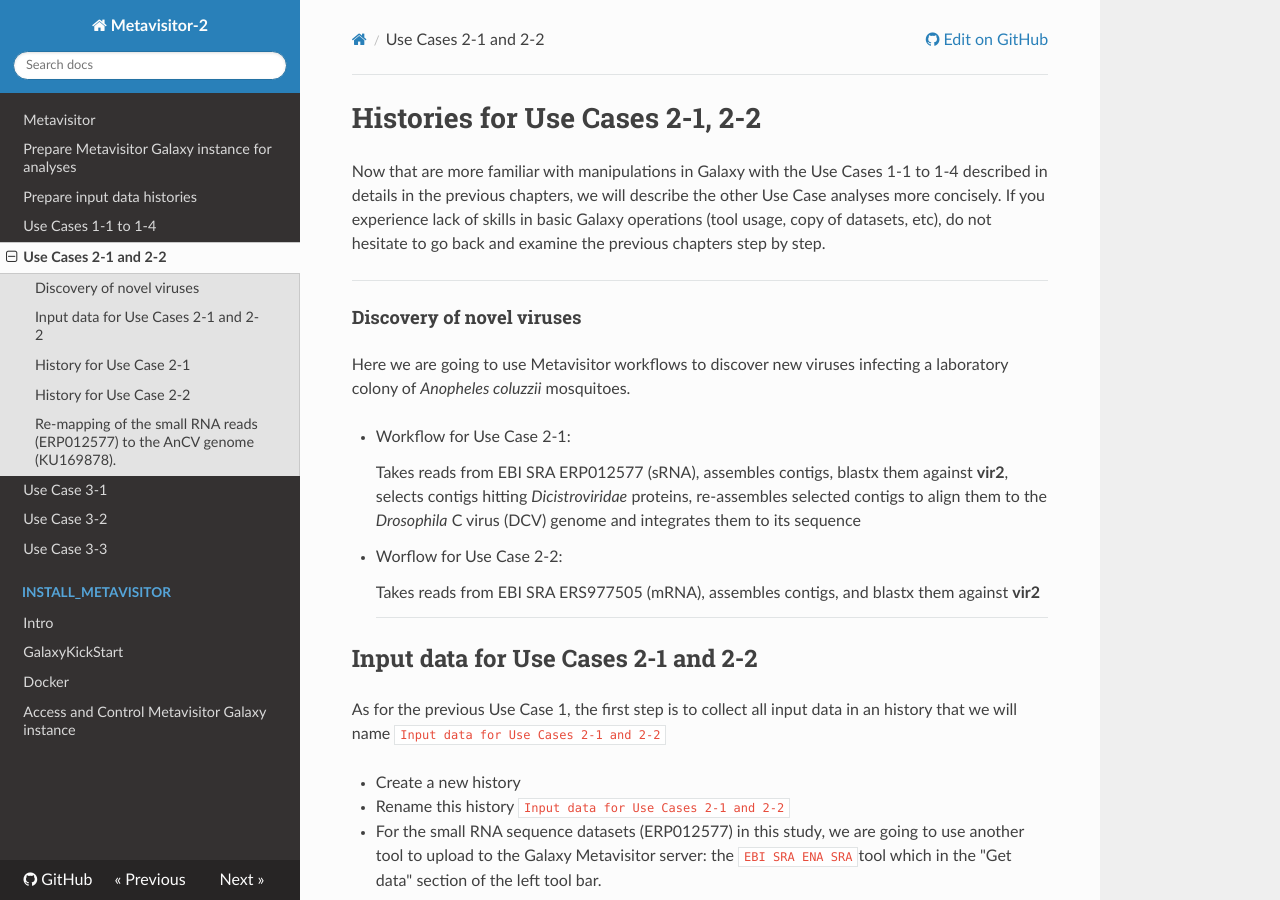
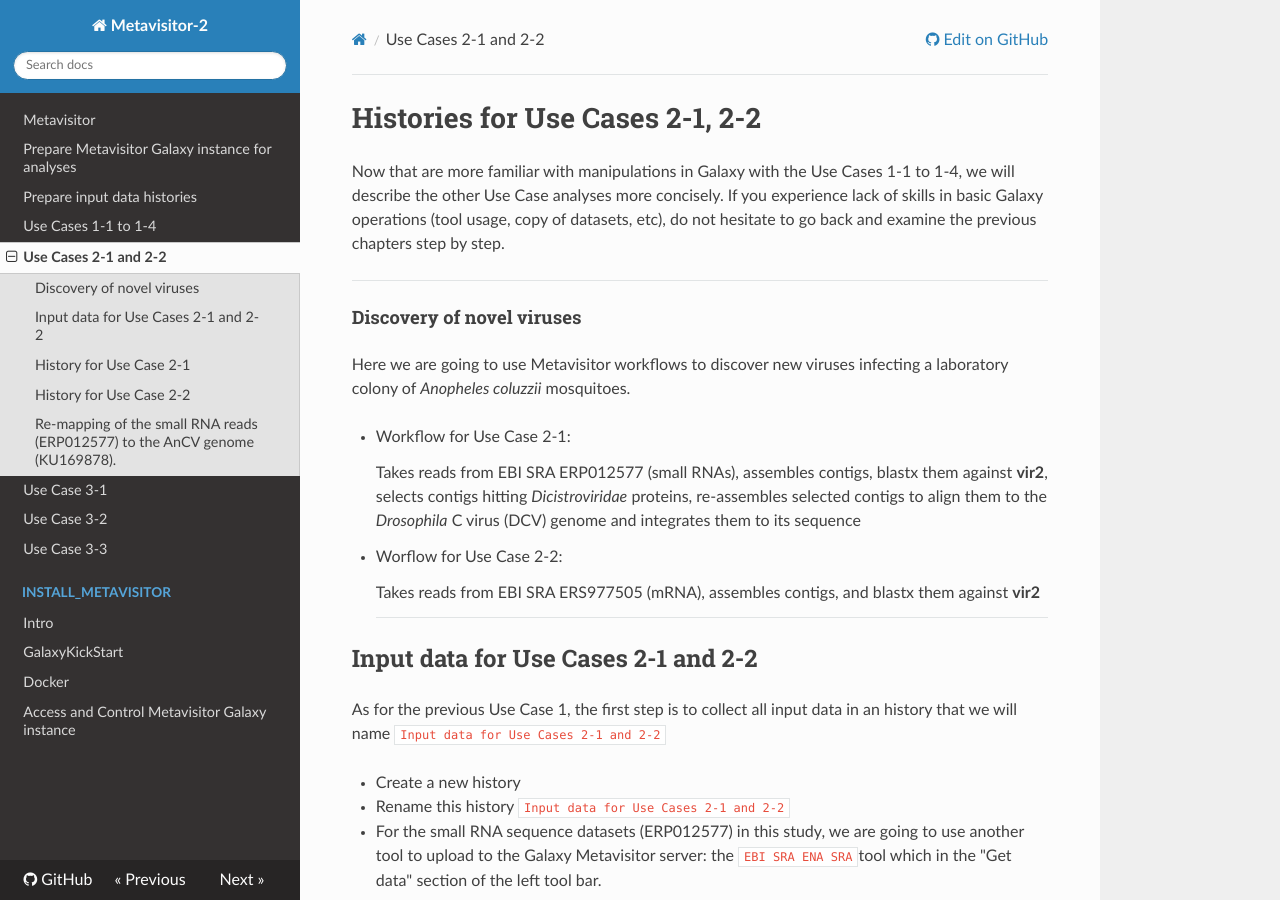
Before and after one commit to ARTbio/metavisitor, an MkDocs documentation site: the page built from docs/use_case_2.md, in a window 1280 px wide and 900 px high. Built offline with MkDocs 1.6.1, drawn with Linux system fonts in a browser that asks for light colours; nearby versions of some CDN libraries.

Commit message:
just change to see a new push to the pr

```diff
--- a/docs/use_case_2.md
+++ b/docs/use_case_2.md
@@ -1,10 +1,9 @@
 # Histories for Use Cases 2-1, 2-2
 
-Now that are more familiar with manipulations in Galaxy with the Use Cases 1-1 to 1-4
-described in details in the previous chapters, we will describe the other Use Case analyses
-more concisely. If you experience lack of skills in basic Galaxy operations
-(tool usage, copy of datasets, etc), do not hesitate to go back and examine the previous
-chapters step by step.
+Now that are more familiar with manipulations in Galaxy with the Use Cases 1-1 to 1-4, we will
+describe the other Use Case analyses more concisely. If you experience lack of skills in basic
+Galaxy operations (tool usage, copy of datasets, etc), do not hesitate to go back and
+examine the previous chapters step by step.
 
 ---
 #### Discovery of novel viruses
@@ -14,7 +13,7 @@
 
 - Workflow for Use Case 2-1:
 
-    Takes reads from EBI SRA ERP012577 (sRNA), assembles contigs, blastx them against
+    Takes reads from EBI SRA ERP012577 (small RNAs), assembles contigs, blastx them against
     **vir2**, selects contigs hitting *Dicistroviridae* proteins, re-assembles selected
     contigs to align them to the *Drosophila* C virus (DCV) genome and integrates them to its sequence
 
```
